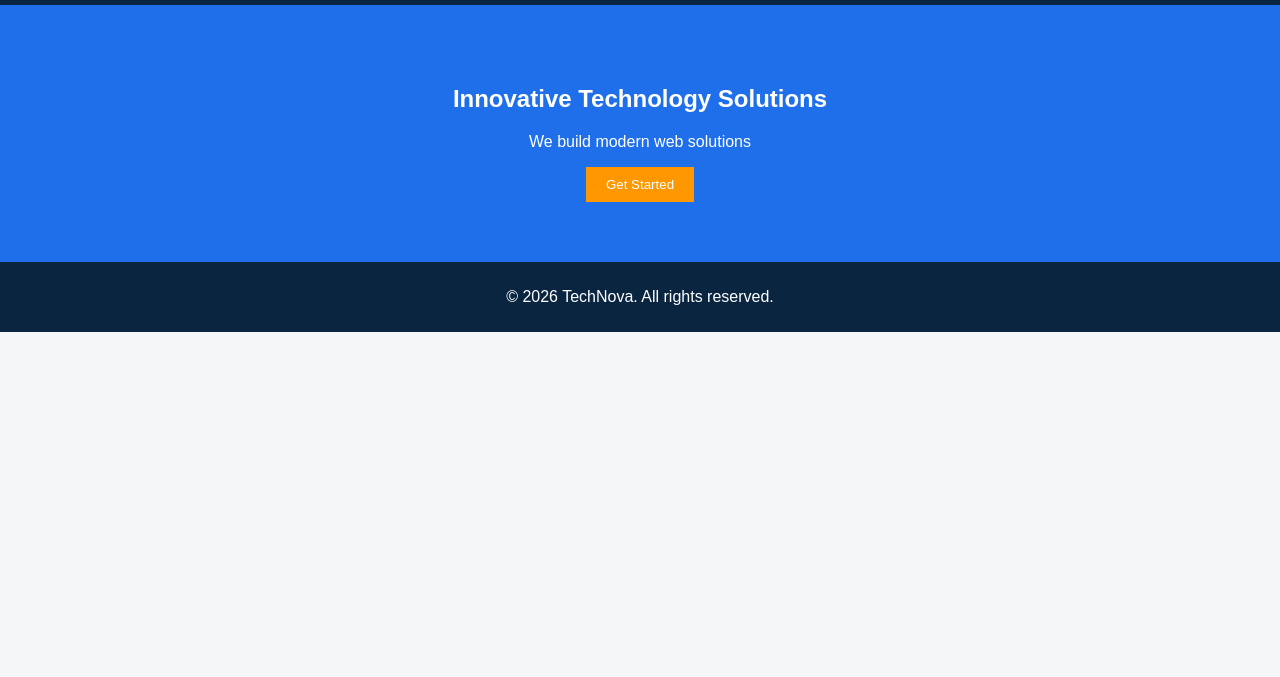
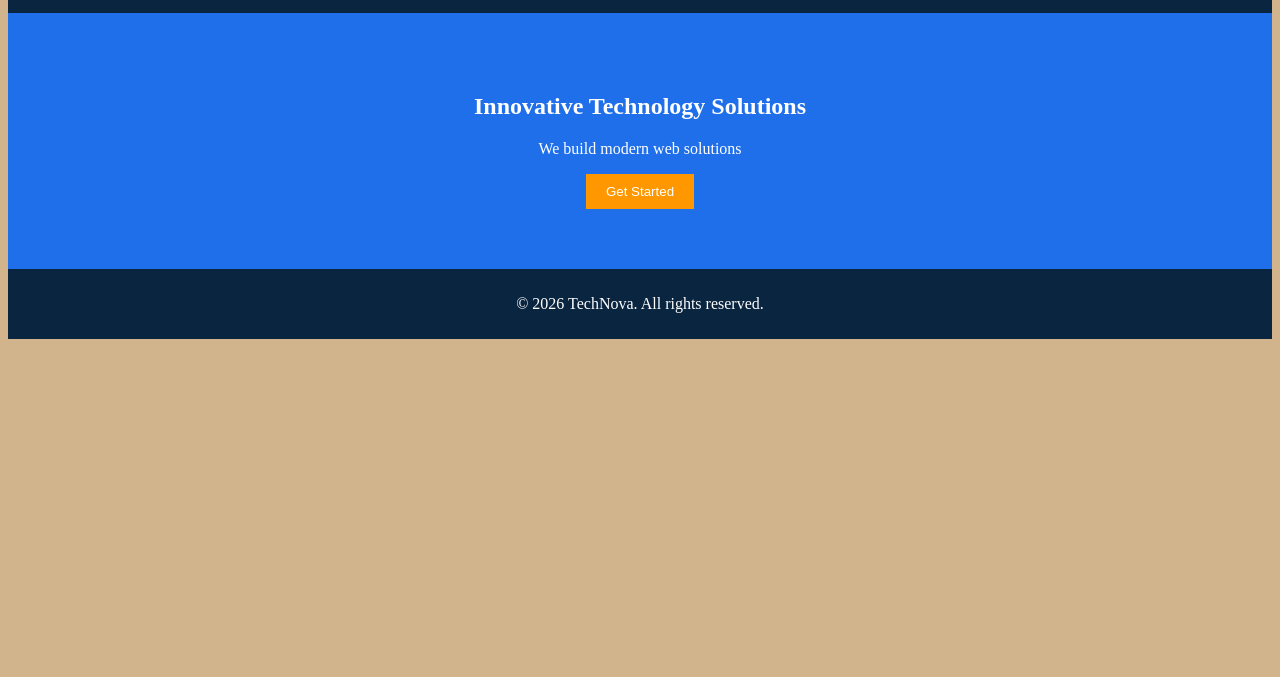
Before and after one commit to Sonali0691/JenkinsStaticWeb_repo, a plain HTML site: page index.html in a window 1280 px wide. Shown: the part 123-800 px from the top of the page. Drawn offline with Linux system fonts and the light colour scheme.

Commit message:
Update style.css

```diff
--- a/css/style.css
+++ b/css/style.css
@@ -1,7 +1,6 @@
 body {
-  font-family: Arial, sans-serif;
-  margin: 0;
-  background: #f4f6f8;
+  background: #d2b48c;
+  color: #333;
 }
 
 header {
```
